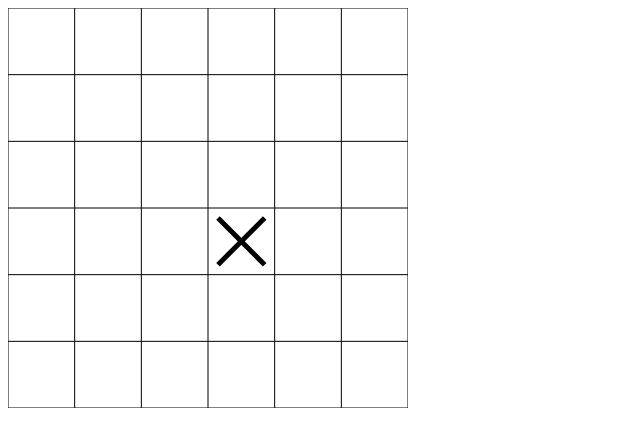
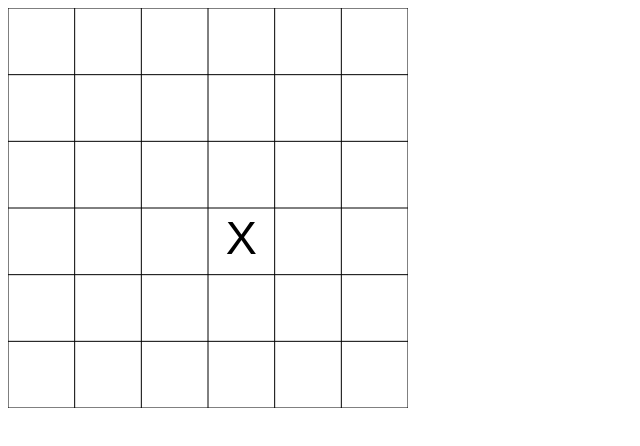
Before and after one commit to karaxuna/kanvas-tic-tac-toe, a website: page index.html in a window 1280 px wide. Both pictures are taken after a click on the element 208 px from the left and 208 px from the top of the page. Shown: the full height of the page, 0-640 px from the left. Drawn offline with Linux system fonts and the light colour scheme.

Commit message:
multiple letters allowed

```diff
--- a/bower.json
+++ b/bower.json
@@ -1,7 +1,7 @@
 {
     "name": "kanvas-tic-tac-toe",
     "description": "Tic tac toe game using kanvas library",
-    "version": "0.0.1",
+    "version": "0.1.0",
     "main": [
         "src/xox/Game.js"
     ],
--- a/index.html
+++ b/index.html
@@ -13,7 +13,8 @@
         <script type="text/javascript" src="./src/kanvas/Size.js"></script>
         <script type="text/javascript" src="./src/kanvas/Mouse.js"></script>
         <script type="text/javascript" src="./src/kanvas/Figure.js"></script>
-        <script type="text/javascript" src="./src/kanvas/Circle.js"></script>
+        <script type="text/javascript" src="./src/kanvas/Font.js"></script>
+        <script type="text/javascript" src="./src/kanvas/Text.js"></script>
         <script type="text/javascript" src="./src/kanvas/Line.js"></script>
         <script type="text/javascript" src="./src/kanvas/Scene.js"></script>
 
@@ -31,9 +32,10 @@
         <script type="text/javascript">
             var game = new xox.Game({
                 context: document.getElementById('canvas').getContext('2d'),
+                letters: ['X', 'O', 'Z'],
                 width: 6,
                 height: 6,
-                winningScore: 4
+                winningScore: 3
             });
 
             game.on('over', function () {
--- a/package.json
+++ b/package.json
@@ -1,6 +1,6 @@
 {
     "name": "kanvas-tic-tac-toe",
-    "version": "0.0.1",
+    "version": "0.1.0",
     "description": "Tic tac toe game using kanvas library",
     "repository": {
         "type": "git",
--- a/src/kanvas/Circle.js
+++ /dev/null
@@ -1,43 +0,0 @@
-(function (global) {
-    var utils = global.utils,
-        Figure = global.Figure,
-        Point = global.Point,
-        Vector = global.Vector;
-
-    var Circle = global.Circle = function (parent, position, radius, lineWidth) {
-        var self = this;
-        Figure.call(self, parent, position);
-        self.radius = radius;
-        self.lineWidth = lineWidth;
-    };
-
-    utils.extend(Circle.prototype, [Figure.prototype, {
-        draw: utils.chain(function (scene) {
-            var self = this,
-                context = scene.context,
-                center = self.getAbsCenter(),
-                radius = self.radius,
-                lineWidth = self.lineWidth;
-
-            context.beginPath();
-            context.arc(center.x, center.y, radius, 0, 2 * Math.PI, false);
-            context.lineWidth = lineWidth;
-            context.stroke();
-        }),
-
-        pointInside: function (pt) {
-            var self = this,
-                radius = self.radius,
-                center = self.getAbsCenter();
-
-            return (pt.x - center.x) * (pt.x - center.x) + (pt.y - center.y) * (pt.y - center.y) <= radius * radius;
-        },
-
-        getAbsCenter: function () {
-            var self = this,
-                absPosition = self.getAbsPosition();
-            return new Point(absPosition.x + self.radius, absPosition.y + self.radius);
-        }
-    }]);
-
-})(window.kanvas = (window.kanvas || {}));
--- /dev/null
+++ b/src/kanvas/Font.js
@@ -0,0 +1,32 @@
+(function (global) {
+    var utils = global.utils;
+
+    var Font = global.Font = function (style, size, family) {
+        var self = this;
+        self.style = style;
+        self.size = size;
+        self.family = family;
+    };
+
+    utils.extend(Font.prototype, [{
+        getCombinedText: function () {
+            var self = this,
+                style = self.style,
+                size = self.size,
+                family = self.family,
+                result = '';
+
+            if (style) {
+                result += style;
+            }
+            if (size) {
+                result += (result ? ' ' : '') + size + 'px';
+            }
+            if (family) {
+                result += (result ? ' ' : '') + family;
+            }
+            return result;
+        }
+    }]);
+
+})(window.kanvas = (window.kanvas || {}));
--- /dev/null
+++ b/src/kanvas/Text.js
@@ -0,0 +1,50 @@
+(function (global) {
+    var utils = global.utils,
+        Figure = global.Figure,
+        Size = global.Size;
+
+    var Text = global.Text = function (parent, position, text, font, align) {
+        var self = this;
+        Figure.call(self, parent, position);
+        self.text = text;
+        self.font = font;
+        self.align = align;
+    };
+
+    utils.extend(Text.prototype, [Figure.prototype, {
+        draw: utils.chain(function (scene) {
+            var self = this,
+                absPosition = self.getAbsPosition(),
+                text = self.text,
+                font = self.font,
+                align = self.align,
+                context = scene.context;
+
+            context.textBaseline = 'top';
+            context.textAlign = align;
+            context.font = font.getCombinedText();
+            context.fillText(text, absPosition.x, absPosition.y);
+        }),
+
+        getSize: function () {
+            var self = this,
+                text = self.text,
+                font = self.font,
+                vctx = document.createElement('canvas').getContext('2d');
+
+            vctx.textBaseline = 'top';
+            vctx.font = font.getCombinedText();
+            return new Size(vctx.measureText(text).width, font.size);
+        },
+
+        pointInside: function (pt) {
+            var self = this,
+                absPosition = self.getAbsPosition(),
+                size = self.getSize();
+
+            return pt.x >= absPosition.x && pt.x <= absPosition.x + size.width &&
+                pt.y >= absPosition.y && pt.y <= absPosition.y + size.height;
+        }
+    }]);
+
+})(window.kanvas = (window.kanvas || {}));
--- a/src/kanvas/utils.js
+++ b/src/kanvas/utils.js
@@ -2,29 +2,24 @@
 
     global.utils = {
 
-        merge: function (as, excludeInstances) {
-            var copy = {};
+        extend: function (a, bs, excludeInstances) {
             excludeInstances = excludeInstances || [Array];
-            this.extend(copy, as, excludeInstances);
-            return copy;
-        },
-
-        extend: function (a, bs, excludeInstances) {
             for (var i = 0, b; b = bs[i]; i++)
                 for (var prop in b)
                     if (b.hasOwnProperty(prop)) {
                         var isInstanceOfExcluded = false;
                         if (excludeInstances)
-                            for (var i = 0; i < excludeInstances.length; i++)
-                                if (b[prop] instanceof excludeInstances[i])
+                            for (var j = 0; j < excludeInstances.length; j++)
+                                if (b[prop] instanceof excludeInstances[j])
                                     isInstanceOfExcluded = true;
 
-                        if (typeof b[prop] === 'object' && !isInstanceOfExcluded) {
+                        if (typeof b[prop] === 'object' && b[prop] !== null && !isInstanceOfExcluded) {
                             a[prop] = a[prop] !== undefined ? a[prop] : {};
                             this.extend(a[prop], [b[prop]], excludeInstances);
                         } else
                             a[prop] = b[prop];
                     }
+            return a;
         },
 
         setProp: function (obj, prop, value) {
--- a/src/xox/Block.js
+++ b/src/xox/Block.js
@@ -1,19 +1,19 @@
 (function (ns) {
-    var Circle = kanvas.Circle,
-        Line = kanvas.Line,
+    var Text = kanvas.Text,
+        Font = kanvas.Font,
         Figure = kanvas.Figure,
         utils = kanvas.utils,
         Point = kanvas.Point,
         Vector = kanvas.Vector;
 
-    function Block(parent, i, j, size, type, padding, lineWidth) {
+    function Block(parent, i, j, size, letter, padding, lineWidth) {
         var self = this;
         var position = new Point(i * size.width, j * size.height);
         Figure.call(self, parent, position);
         self.i = i;
         self.j = j;
         self.size = size;
-        self.type = type;
+        self.letter = letter;
         self.padding = padding;
         self.lineWidth = lineWidth;
     };
@@ -21,49 +21,29 @@
     utils.extend(Block.prototype, [Figure.prototype, {
         draw: utils.chain(function (scene) {
             var self = this,
-                type = self.type,
+                letter = self.letter,
                 padding = self.padding,
                 lineWidth = self.lineWidth,
                 pw = self.size.width,
                 ph = self.size.height,
                 min,
-                move;
+                position;
 
             if (pw === ph) {
                 min = ph;
-                move = new Vector(padding, padding);
+                position = new Vector(min / 2, padding);
             } else if (pw > ph) {
                 min = ph;
-                move = new Vector((pw - min) / 2 + padding, padding);
+                position = new Vector((pw - min) / 2 + padding, padding);
             } else {
                 min = pw;
-                move = new Vector(padding, (ph - min) / 2 + padding);
+                position = new Vector(padding, (ph - min) / 2 + padding);
             }
 
-            var position = (new Point(0, 0)).move(move);
-            if (type === 'o') {
-                var radius = min / 2 - padding;
-                var circle = new Circle(self, position, radius, lineWidth);
-                circle.draw(scene);
-            } else if (type === 'x') {
-                var line1 = new Line(
-                    self,
-                    position,
-                    new Point(0, 0),
-                    new Point(min - 2 * padding, min - 2 * padding),
-                    lineWidth
-                );
-
-                var line2 = new Line(
-                    self,
-                    position,
-                    new Point(0, min - 2 * padding),
-                    new Point(min - 2 * padding, 0),
-                    lineWidth
-                );
-
-                line1.draw(scene);
-                line2.draw(scene);
+            if (letter) {
+                var font = new Font('normal', min - 2 * padding, 'Arial');
+                var text = new Text(self, position, letter, font, 'center');
+                text.draw(scene);
             }
         }),
 
--- a/src/xox/Board.js
+++ b/src/xox/Board.js
@@ -34,7 +34,7 @@
         clean: utils.chain(function () {
             var self = this;
             self.matrix.iterate(function (i, j, block) {
-                block.type = null;
+                block.letter = null;
             });
         }),
 
@@ -52,7 +52,7 @@
             return result;
         },
 
-        fill: utils.chain(function (i, j, type) {
+        fill: utils.chain(function (i, j, letter) {
             var self = this,
                 width = self.matrix.width,
                 height = self.matrix.height;
@@ -63,11 +63,11 @@
 
             var block = self.matrix.get(i, j);
 
-            if (block.type) {
+            if (block.letter) {
                 throw new Error('Block is already filled');
             }
 
-            block.type = type;
+            block.letter = letter;
         }),
 
         draw: utils.chain(function (scene) {
--- a/src/xox/Game.js
+++ b/src/xox/Game.js
@@ -4,17 +4,28 @@
         EventTarget = kanvas.EventTarget,
         utils = kanvas.utils;
 
+    Game.prototype.defaultOptions = {
+        letters: ['X', 'O'],
+        turnIndex: 0,
+        meIndex: null,
+        winningScore: 3,
+        width: 3,
+        height: 3
+    };
+
     function Game(options) {
         var self = this;
+        options = self.options = utils.extend({}, [self.defaultOptions, options], [Array, CanvasRenderingContext2D]);
         EventTarget.call(self);
 
         self.options = options;
-        self.turn = options.turn || 'x';
-        self.me = options.me;
+        self.letters = options.letters;
+        self.turnIndex = options.turnIndex;
+        self.meIndex = options.meIndex;
+        self.winningScore = options.winningScore;
         self.winner;
-        self.winningScore = options.winningScore || 3;
 
-        var board = self.board = new Board(options.width || 3, options.height || 3, 1, 10);
+        var board = self.board = new Board(options.width, options.height, 1, 10);
         var scene = self.scene = new Scene(options.context);
 
         scene.mouse.on('click', function () {
@@ -34,14 +45,15 @@
             var self = this;
             self.board.clean();
             self.winner = null;
-            self.turn = self.options.turn || 'x';
+            self.turnIndex = self.options.turnIndex;
             self.scene.redraw();
         }),
 
         fill: utils.chain(function (i, j, manually) {
             var self = this,
-                turn = self.turn,
-                me = self.me,
+                letters = self.letters,
+                turn = letters[self.turnIndex],
+                me = letters[self.meIndex],
                 board = self.board,
                 scene = self.scene;
 
@@ -59,17 +71,17 @@
             self.trigger('filled', {
                 i: i,
                 j: j,
-                type: turn
+                letter: turn
             });
 
             var over = self.check(i, j, turn);
             if (over) {
                 self.winner = turn;
                 self.trigger('over');
-            } else if (turn === 'x') {
-                self.turn = 'o';
-            } else if (turn === 'o') {
-                self.turn = 'x';
+            } else if (self.turnIndex < letters.length - 1) {
+                self.turnIndex += 1;
+            } else {
+                self.turnIndex = 0;
             }
         }),
 
@@ -108,7 +120,7 @@
                         }
                     } else {
                         block = bmatrix.get(curI, curJ);
-                        if (block.type === turn) {
+                        if (block.letter === turn) {
                             if (++count === winningScore) {
                                 return true;
                             }
```
